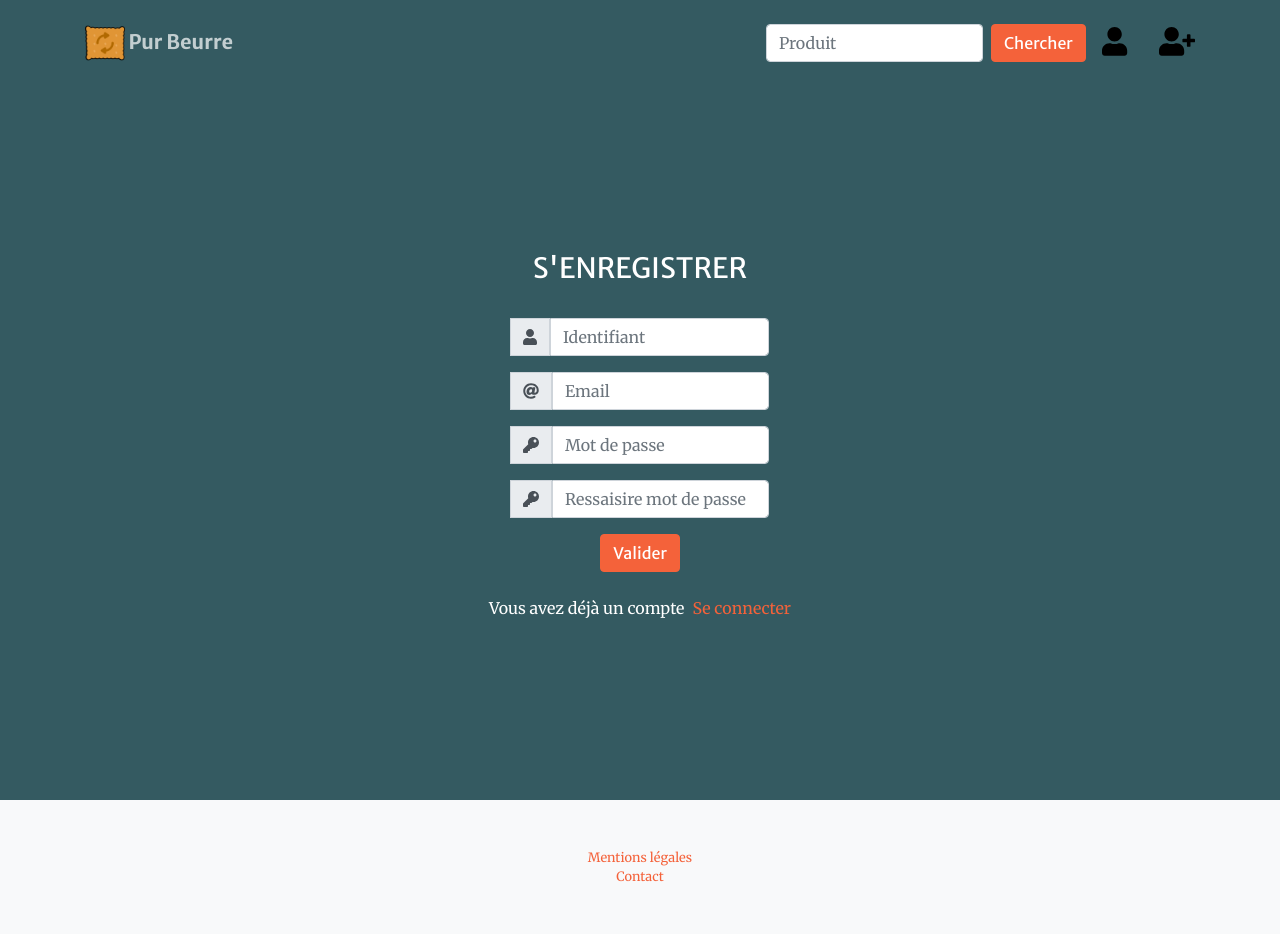
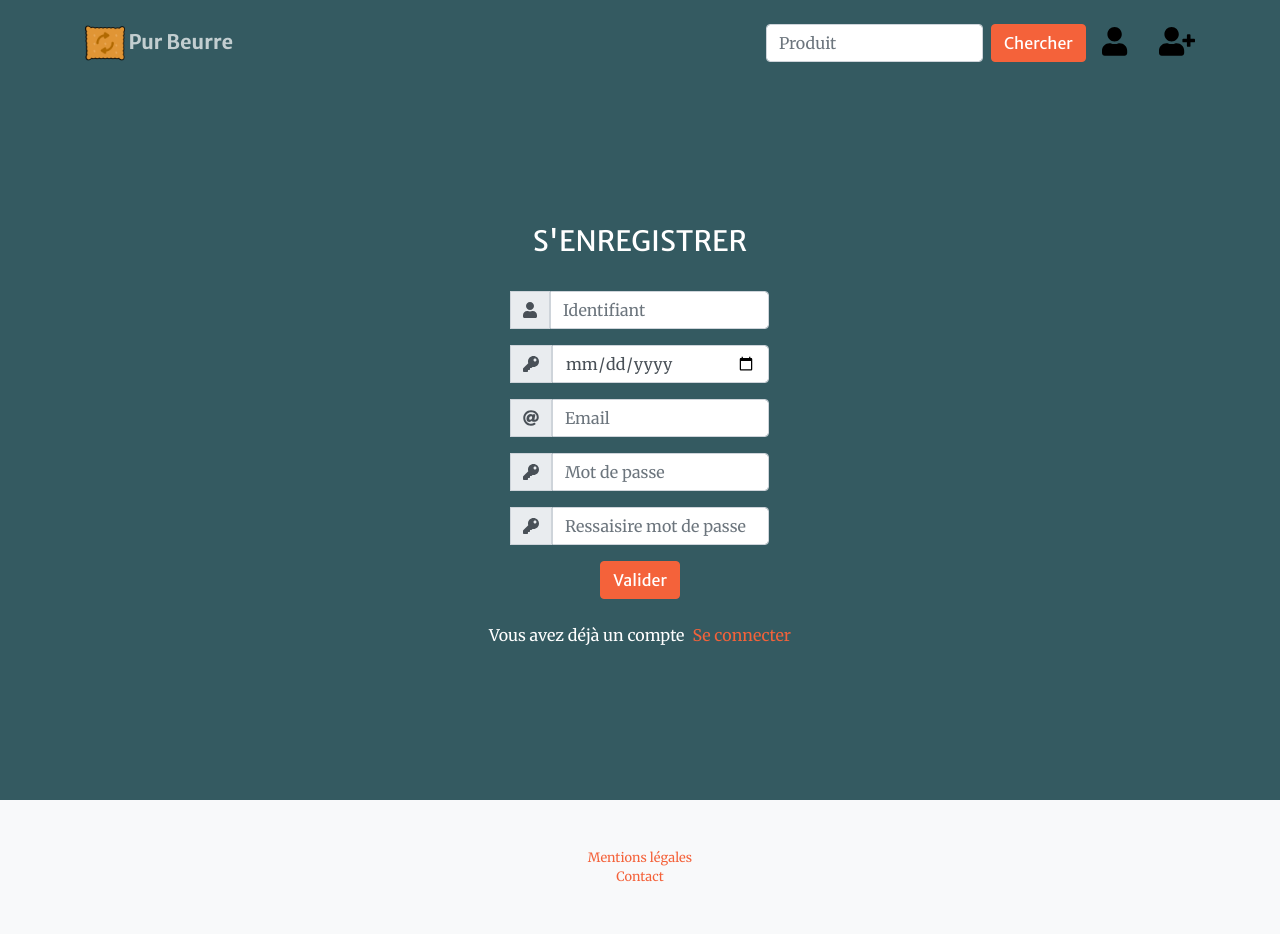
Before and after one commit to MyBhive/NutellaLovers, a Django app: page /sign_in/ in a window 1280 px wide. Run offline with Django 3.2, Linux system fonts and the light colour scheme; some libraries are stand-ins or nearby versions.

Commit message:
add date of birth in the sign_in formular

```diff
--- a/templates/userpage/sign_in.html
+++ b/templates/userpage/sign_in.html
@@ -20,6 +20,12 @@
                                 <span class="input-group-text"><i class="fas fa-user"></i></span>
                             </div>
                             <input type="text" name="username" placeholder="Identifiant" class="form-control">
+                        </div>
+                        <div class="input-group mb-3">
+                            <div class="input-group-append">
+                                <span class="input-group-text"><i class="fas fa-key"></i></span>
+                            </div>
+                            <input type="date" name="date_of_birth" placeholder="Date de naissance" class="form-control">
                         </div>
                         <div class="input-group mb-3">
                             <div class="input-group-append">
```
